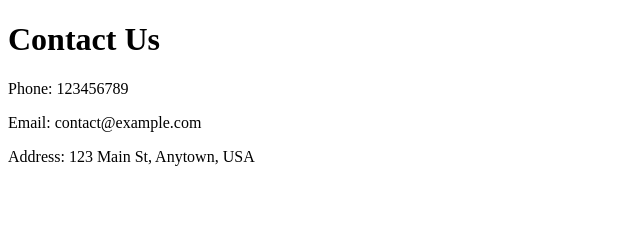
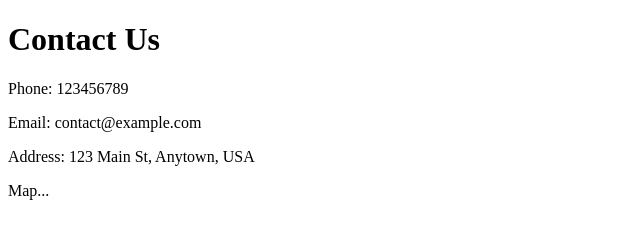
Before and after one commit to voxkhoa1312/be-bai-04-shop-online, a plain HTML site: page contact.html in a window 1280 px wide. Shown: the full height of the page, 0-640 px from the left. Drawn offline with Linux system fonts and the light colour scheme.

Commit message:
Update page contact

```diff
--- a/contact.html
+++ b/contact.html
@@ -11,5 +11,6 @@
     <p>Phone: 123456789</p>
     <p>Email: contact@example.com</p>
     <p>Address: 123 Main St, Anytown, USA</p>
+    <p>Map... </p>
 </body>
 </html>
```
